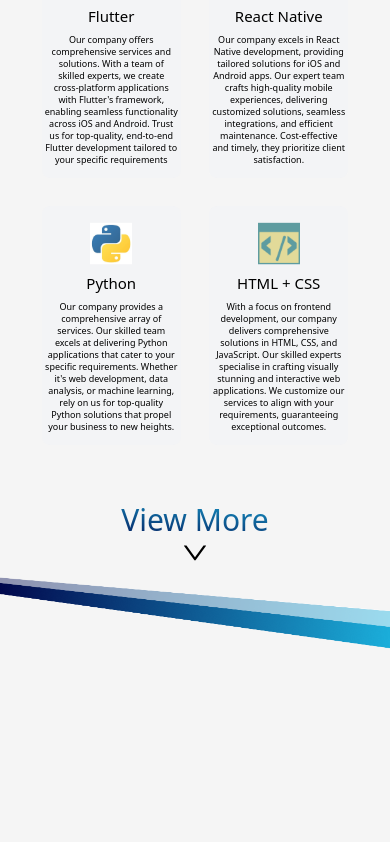
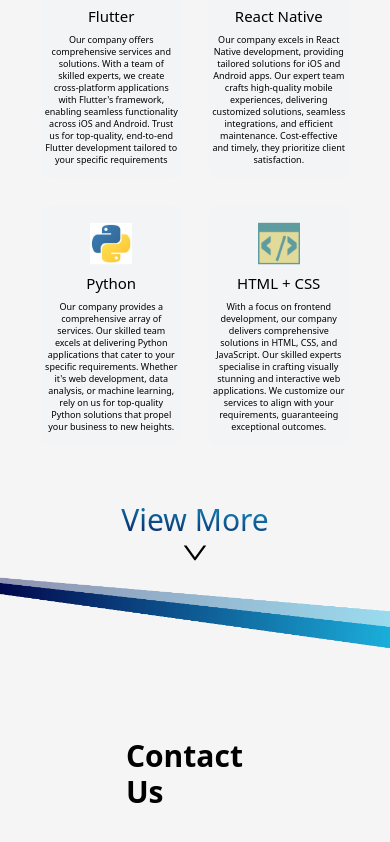
Before and after one commit to armaansingh24/mappotimist, a React (Create React App) app: page / in a window 390 px wide. Shown: the part 4204-5046 px from the top of the page. Before the commit the page ends 4910 px from the top, so only its background shows below. Built offline with nearby package versions, Linux system fonts and the light colour scheme.

Commit message:
client reviews

```diff
--- a/src/components/ClientReviews.jsx
+++ b/src/components/ClientReviews.jsx
@@ -45,7 +45,7 @@
                 </div>
               ))}
             </div>
-            <div className="relative w-[50%] hidden midxmd:block midlg:hidden lg:block">
+            <div className="relative w-[743.26px] hidden midxmd:block midlg:hidden lg:block">
               <div className="absolute left-[-3rem] top-4 rounded-full">
                 {/* upper left image*/}
                 {reviewImages2.map((item, index) => (
@@ -64,7 +64,7 @@
                 ))}
               </div>
               {/* 3 rd row left */}
-              <div className="absolute right-[3%] top-[50%] rounded-full">
+              <div className="absolute right-9 top-72 rounded-full">
                 {reviewImages1.map((item, index) => (
                   <div
                     key={index}
@@ -81,7 +81,7 @@
                 ))}
               </div>
               {/* 3 rd row right */}
-              <div className="absolute right-[-35.8%] top-[50%] ">
+              <div className="absolute left-[508px] top-[50%] ">
                 {reviewImages1.map((item, index) => (
                   <div
                     key={index}
@@ -89,7 +89,7 @@
                       display: activeIndex === index ? "block" : "none",
                     }}
                   >
-                    <img src={item.image} alt="" className="w-[29%]" />
+                    <img src={item.image} alt="" className="w-[65%]" />
                   </div>
                 ))}
               </div>
@@ -153,7 +153,7 @@
                 alt=""
                 className="absolute bottom-36 left-[-6%] rounded-lg"
               />
-              <img src={pattern} alt="" />
+              <img src={pattern} alt="" className="" />
             </div>
           </div>
           <div className="flex gap-10 mt-14 mb-[-11%]">
--- /dev/null
+++ b/src/components/ContactSection.jsx
@@ -0,0 +1,17 @@
+import React from 'react'
+
+const ContactSection = () => {
+  return (
+    <>
+      <div className="relative z-30">
+        <div className="w-[90%] mx-auto p-10">
+          <h2 className="font-Poppins font-semibold text-[30px] lmd:text-[48px] flex gap-2 flex-wrap">
+            Contact Us
+          </h2>
+        </div>
+      </div>
+    </>
+  );
+}
+
+export default ContactSection
--- a/src/pages/Home.jsx
+++ b/src/pages/Home.jsx
@@ -5,6 +5,7 @@
 import Agencies from "../components/Agencies";
 import ClientReviews from "../components/ClientReviews";
 import Experties from "../components/Experties";
+import ContactSection from "../components/ContactSection";
 
 const Home = () => {
   return (
@@ -18,6 +19,7 @@
           <ClientReviews />
         </div>
         <Experties />
+        <ContactSection/>
       </div>
     </>
   );
```
